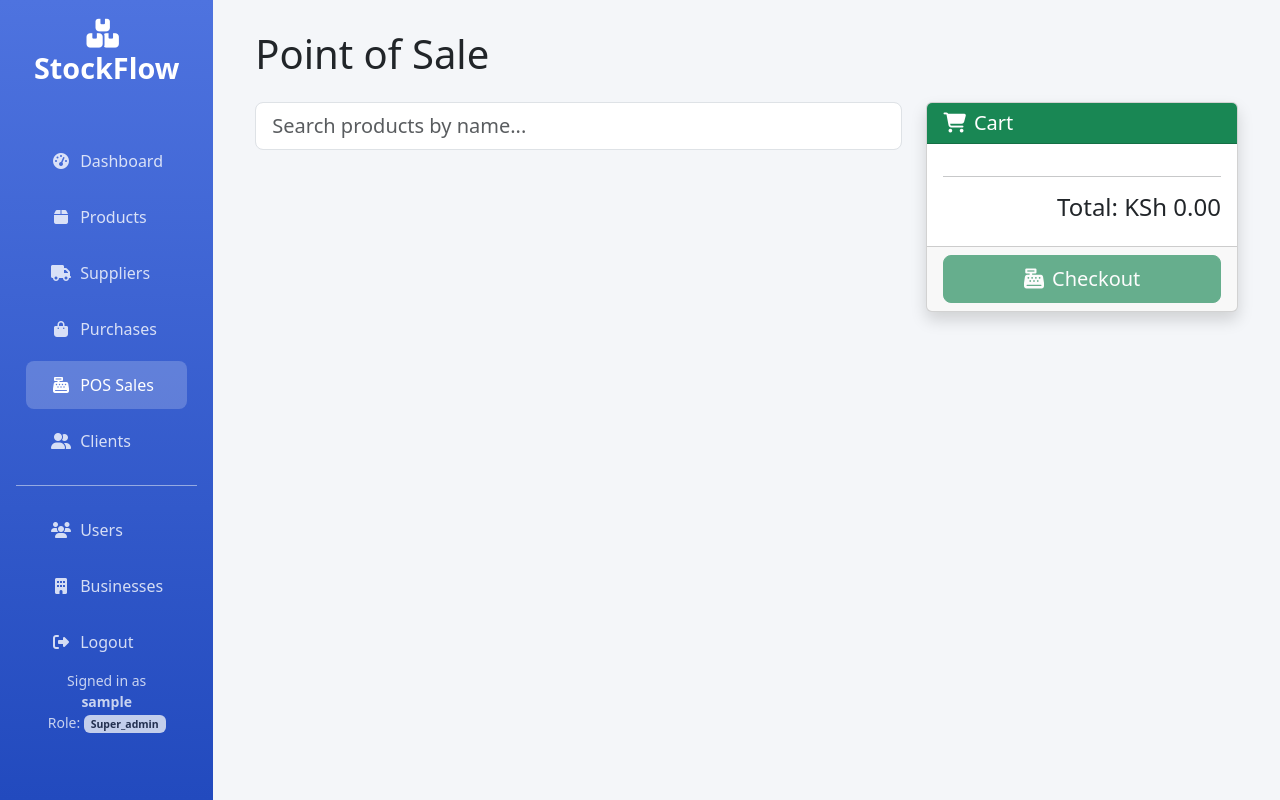
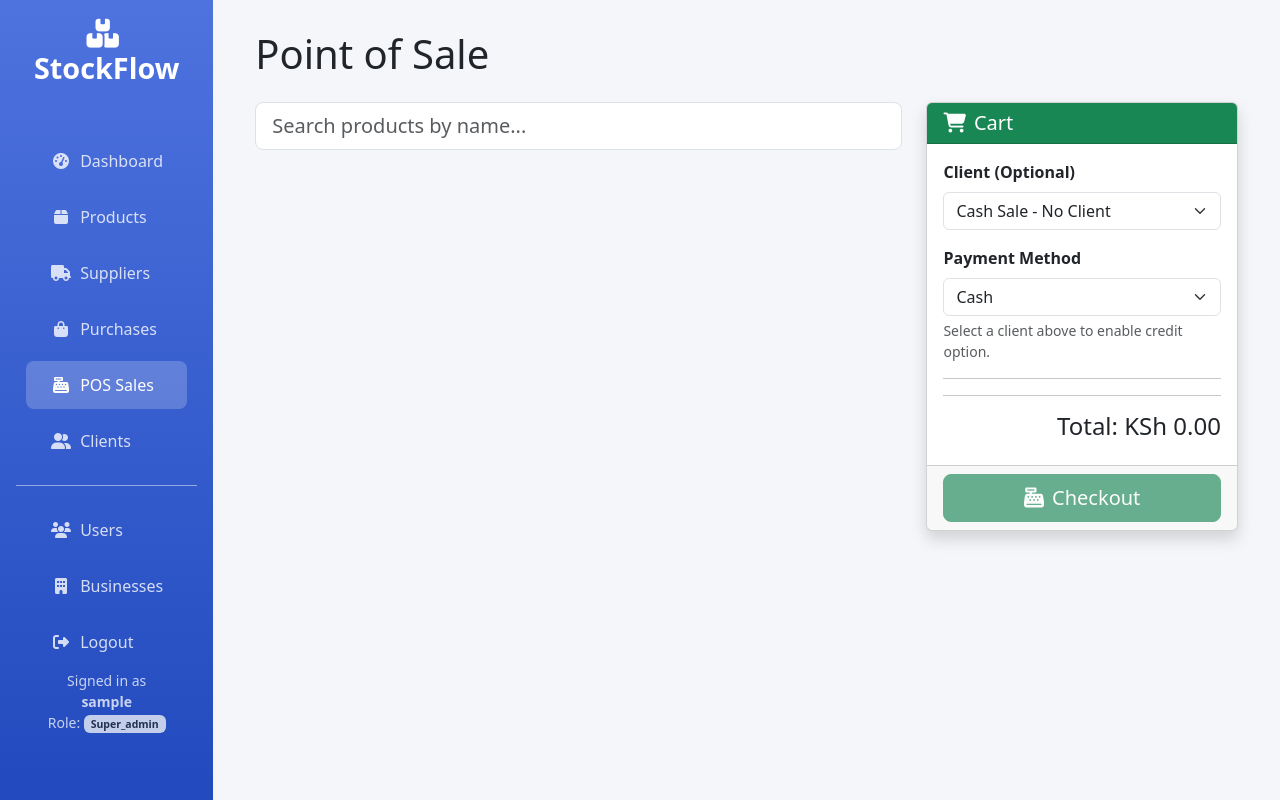
Before and after one commit to VINN5/StockFlow, a Flask app: page /pos/ in a window 1280 px wide. Run offline with Flask 3, Linux system fonts and the light colour scheme; the visitor is signed in with stand-in values (Sample User, id 1); data that the repository does not hold is empty.

Commit message:
Add client selection and credit sales to POS with automatic balance update

```diff
--- a/backend/routes/pos.py
+++ b/backend/routes/pos.py
@@ -21,13 +21,17 @@ def index():
         return redirect(url_for('login'))
 
     query = get_business_query()
-    # Only in-stock products from user's business
+
+
     products = list(current_app.db.products.find({
         **query,
         "current_quantity": {"$gt": 0}
     }).sort("name", 1))
 
-    return render_template('pos.html', products=products)
+
+    clients = list(current_app.db.clients.find(query).sort("name", 1))
+
+    return render_template('pos.html', products=products, clients=clients)
 
 @bp.route('/checkout', methods=['POST'])
 def checkout():
@@ -37,9 +41,10 @@ def checkout():
     data = request.get_json()
     items = data['items']
     total_amount = sum(item['quantity'] * item['selling_price'] for item in items)
-    payment_method = data.get('payment_method', 'cash')
+    payment_method = data.get('payment_method', 'cash')  # 'cash' or 'credit'
+    client_id = data.get('client_id')
 
-    # Validate stock and update
+
     for item in items:
         product_id = ObjectId(item['product_id'])
         result = current_app.db.products.update_one(
@@ -51,7 +56,7 @@ def checkout():
             name = product['name'] if product else 'Unknown'
             return jsonify({'success': False, 'message': f'Not enough stock for {name}'}), 400
 
-    # Create sale with business_id
+
     sale = {
         "items": items,
         "total_amount": total_amount,
@@ -61,16 +66,28 @@ def checkout():
         "cashier_name": session['username']
     }
 
+
+    if client_id:
+        sale['client_id'] = ObjectId(client_id)
+
+
     if session.get('role') != 'super_admin':
         business_id = session.get('business_id')
         if business_id:
             try:
                 sale['business_id'] = ObjectId(business_id)
             except:
-                pass  # fallback
+                pass
 
     result = current_app.db.sales.insert_one(sale)
     sale_id = str(result.inserted_id)
+
+
+    if payment_method == 'credit' and client_id:
+        current_app.db.clients.update_one(
+            {"_id": ObjectId(client_id)},
+            {"$inc": {"balance": total_amount}}
+        )
 
     receipt_url = url_for('pos.receipt', sale_id=sale_id)
     return jsonify({
@@ -105,9 +122,16 @@ def receipt(sale_id):
         flash('Sale not found or access denied', 'danger')
         return redirect(url_for('pos.index'))
 
+
+    client_name = None
+    if sale.get('client_id'):
+        client = current_app.db.clients.find_one({"_id": sale['client_id']})
+        client_name = client['name'] if client else 'Unknown Client'
+
+
     for item in sale['items']:
         product = current_app.db.products.find_one({"_id": ObjectId(item['product_id'])})
         item['product_name'] = product['name'] if product else 'Unknown'
         item['line_total'] = item['quantity'] * item['selling_price']
 
-    return render_template('pos_receipt.html', sale=sale)
+    return render_template('pos_receipt.html', sale=sale, client_name=client_name)
--- a/frontend/templates/pos.html
+++ b/frontend/templates/pos.html
@@ -35,6 +35,31 @@
                 <h5 class="mb-0"><i class="fas fa-shopping-cart me-2"></i>Cart</h5>
             </div>
             <div class="card-body">
+                <!-- Client Selection -->
+                <div class="mb-3">
+                    <label for="clientSelect" class="form-label fw-bold">Client (Optional)</label>
+                    <select class="form-select" id="clientSelect">
+                        <option value="">Cash Sale - No Client</option>
+                        {% for client in clients %}
+                        <option value="{{ client._id }}">{{ client.name }} {% if client.contact %}({{ client.contact }}){% endif %}</option>
+                        {% endfor %}
+                    </select>
+                </div>
+
+                <!-- Payment Method -->
+                <div class="mb-3">
+                    <label for="paymentMethod" class="form-label fw-bold">Payment Method</label>
+                    <select class="form-select" id="paymentMethod">
+                        <option value="cash">Cash</option>
+                        <option value="credit">Credit (Add to Client Balance)</option>
+                    </select>
+                    <div class="form-text">
+                        Select a client above to enable credit option.
+                    </div>
+                </div>
+
+                <hr>
+
                 <div id="cartItems"></div>
                 <hr>
                 <h4 class="text-end">Total: <span id="cartTotal">KSh 0.00</span></h4>
@@ -113,8 +138,28 @@ document.getElementById('cartItems').addEventListener('click', function(e) {
     }
 });
 
+
+document.getElementById('clientSelect').addEventListener('change', function() {
+    const paymentMethod = document.getElementById('paymentMethod');
+    if (this.value === '') {
+        paymentMethod.value = 'cash';
+        paymentMethod.disabled = true;
+    } else {
+        paymentMethod.disabled = false;
+    }
+});
+
 document.getElementById('checkoutBtn').addEventListener('click', function() {
     if (cart.length === 0) return;
+
+    const clientId = document.getElementById('clientSelect').value || null;
+    const paymentMethod = document.getElementById('paymentMethod').value;
+
+    // If credit selected but no client, warn
+    if (paymentMethod === 'credit' && !clientId) {
+        alert('Please select a client for credit sale');
+        return;
+    }
 
     const items = cart.map(item => ({
         product_id: item.id,
@@ -125,7 +170,11 @@ document.getElementById('checkoutBtn').addEventListener('click', function() {
     fetch('/pos/checkout', {
         method: 'POST',
         headers: {'Content-Type': 'application/json'},
-        body: JSON.stringify({items: items})
+        body: JSON.stringify({
+            items: items,
+            payment_method: paymentMethod,
+            client_id: clientId
+        })
     })
     .then(response => response.json())
     .then(data => {
@@ -135,8 +184,12 @@ document.getElementById('checkoutBtn').addEventListener('click', function() {
             updateCart();
             window.location.href = data.redirect;
         } else {
-            alert(data.message);
+            alert(data.message || 'Sale failed');
         }
+    })
+    .catch(err => {
+        alert('Error processing sale');
+        console.error(err);
     });
 });
 </script>
```
